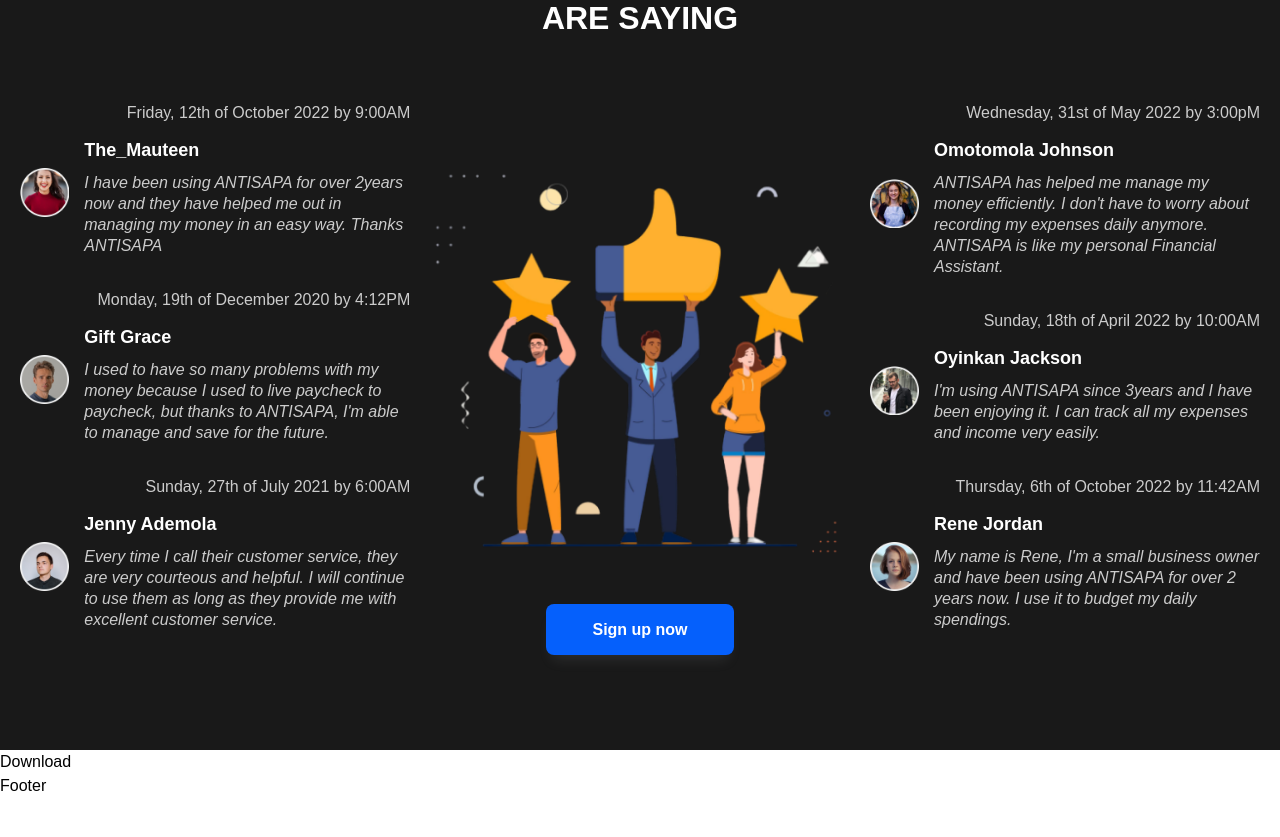
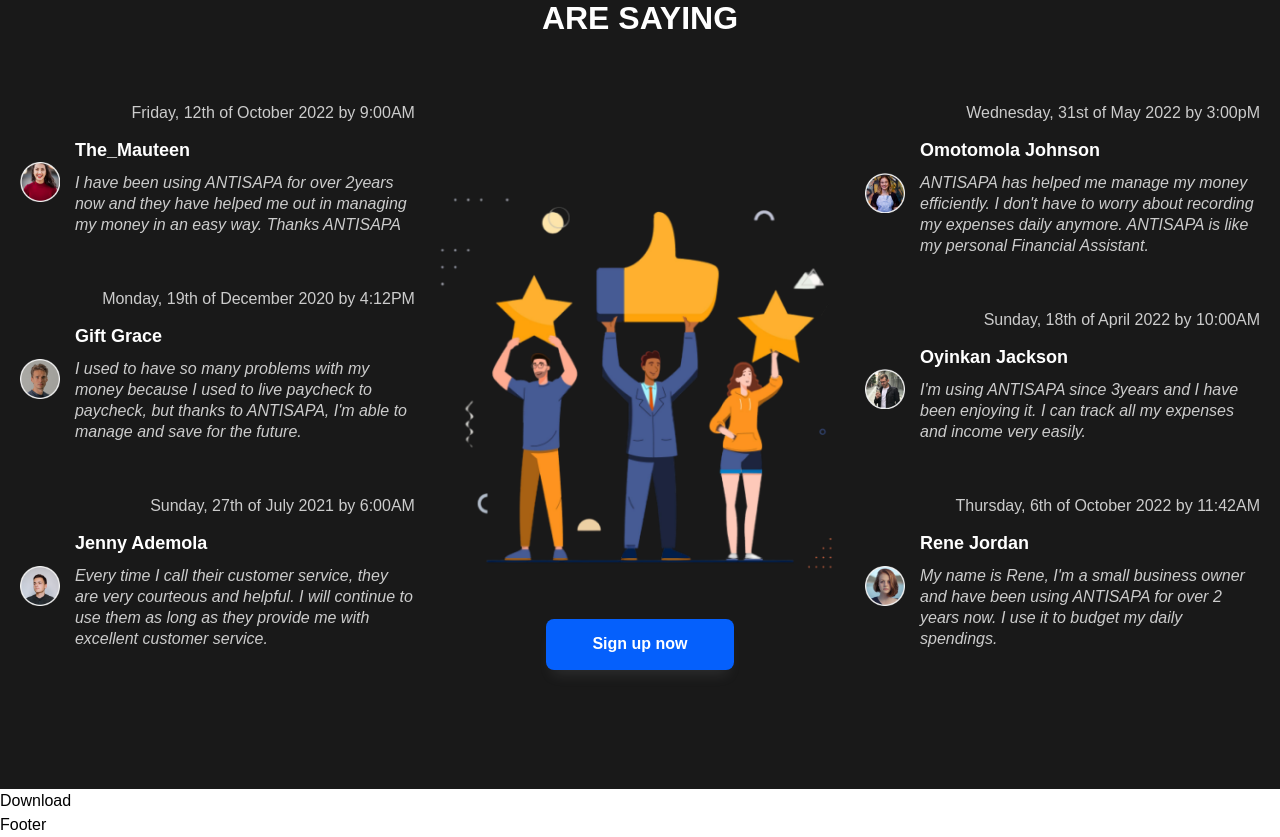
Before and after one commit to Joseph-Jnr/anti-sapa, a React (Create React App) app: page / in a window 1280 px wide. Shown: the part 2440-3277 px from the top of the page. Before the commit the page ends 3238 px from the top, so only its background shows below. Built offline with nearby package versions, Linux system fonts and the light colour scheme.

Commit message:
review section responsive

```diff
--- a/src/components/cards/cards.css
+++ b/src/components/cards/cards.css
@@ -87,13 +87,18 @@
 
     .card-features {
         display: grid;
-        grid-template-columns: repeat(2, minmax(0, 1fr));
+        grid-template-columns: repeat(4, minmax(0, 1fr));
         gap: 26.2px;
     }
 
     .card-features .single-feature {
         width: 140.04px;
         height: 157px;
+        grid-column: span 2;
+    }
+
+    .card-features .single-feature:nth-last-child(1):nth-child(odd) {
+        grid-column: 2 / span 2;
     }
 
     .card-features .single-feature .icon img {
--- a/src/components/review/ReviewItem.css
+++ b/src/components/review/ReviewItem.css
@@ -2,7 +2,7 @@
     display: flex;
     align-items: center;
     gap: 15px;
-    margin-bottom: 60px;
+    margin-bottom: 80px;
 }
 
 .single-review .avatar img {
@@ -12,7 +12,7 @@
 
 .single-review .side-text {
     color: #CCCCCC;
-    max-width: 326px;
+    max-width: 340px;
     position: relative;
 }
 
--- a/src/components/review/review.css
+++ b/src/components/review/review.css
@@ -47,5 +47,10 @@
 @media screen and (max-width: 765px) {
     .main-reviews {
         flex-direction: column;
+        margin-top: 150px;
+    }
+
+    .main-reviews .row-child:nth-child(2) {
+        order: 3;
     }
 }
```
